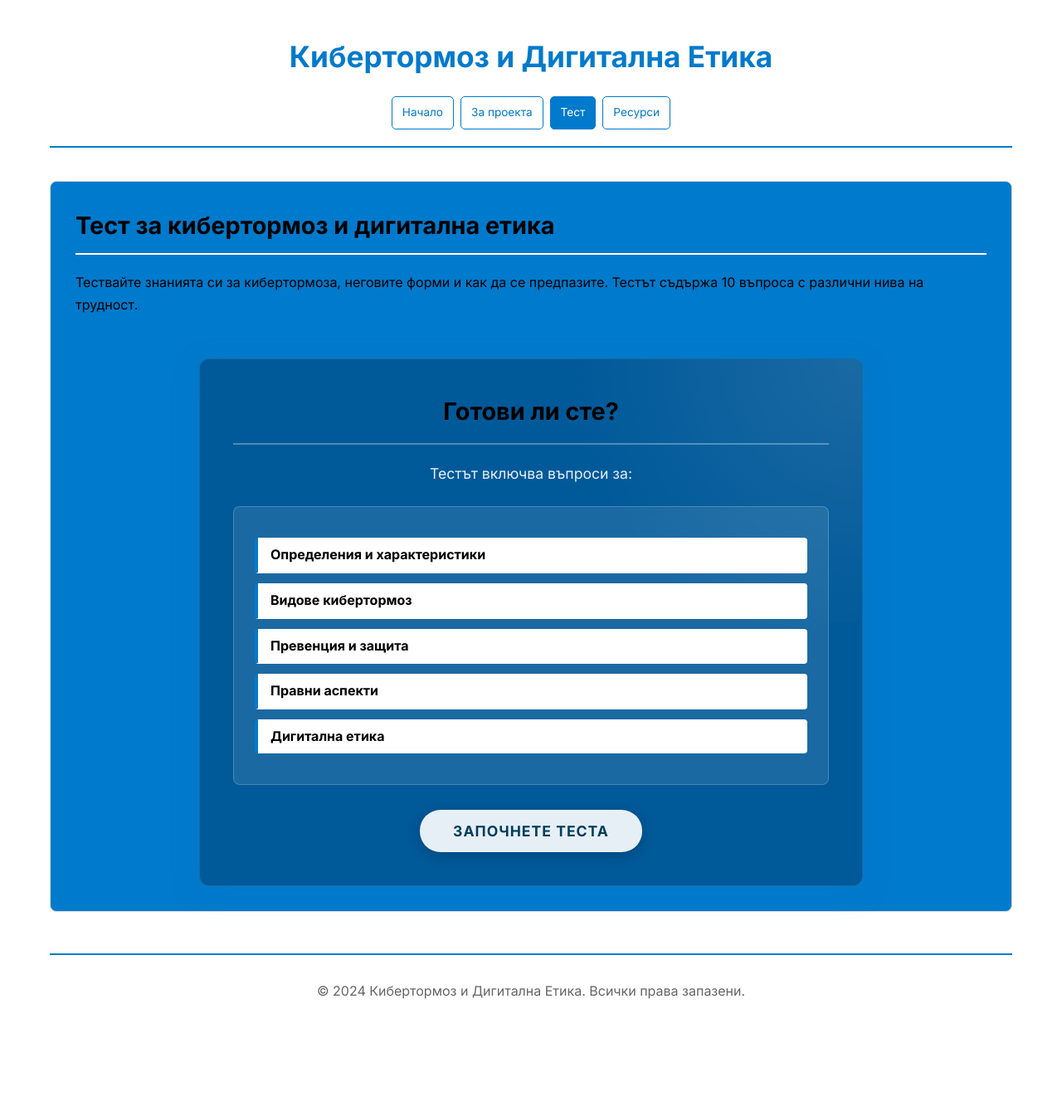
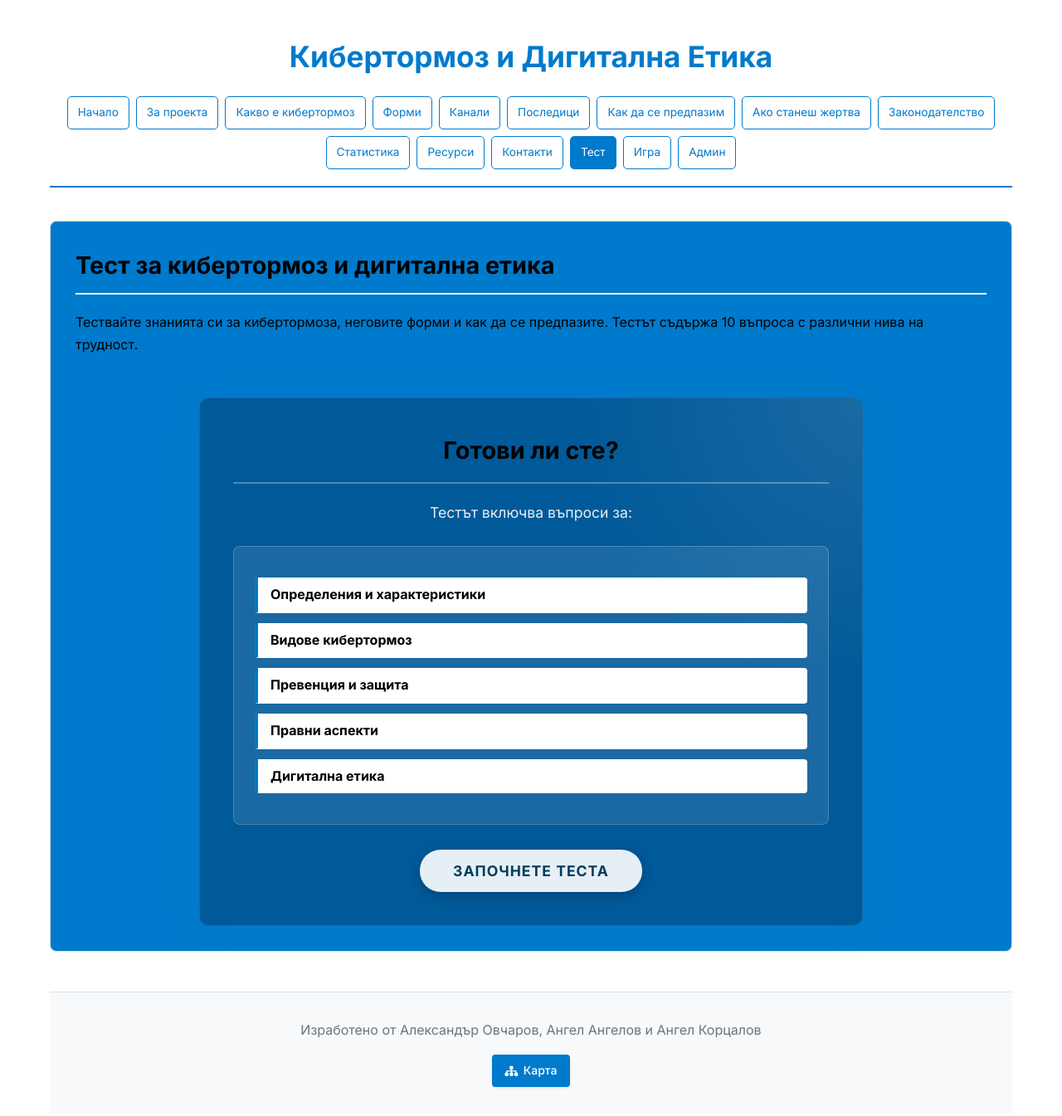
Before and after one commit to AleksandarOvcharov/school-project, a plain HTML site: page quiz/index.html in a window 1280 px wide. Shown: the whole page at 83% size. Before the commit the page ends 1274 px from the top, so only its background shows below. Drawn offline with nearby package versions, Linux system fonts and the light colour scheme; some packages are replaced by stand-ins of ours; a script that the page names is missing.

Commit message:
Bug Fixes

```diff
--- a/quiz/index.html
+++ b/quiz/index.html
@@ -9,24 +9,11 @@
     <link rel="stylesheet" href="style.css">
     <!-- SweetAlert2 CSS -->
     <link rel="stylesheet" href="https://cdn.jsdelivr.net/npm/sweetalert2@11/dist/sweetalert2.min.css">
+    <script src="../script.js" defer></script>
 </head>
 <body>
 
-    <header>
-        <nav>
-            <div class="nav-container">
-                <div class="logo">
-                    <h1>Кибертормоз и Дигитална Етика</h1>
-                </div>
-                <ul class="nav-menu">
-                    <li><a href="../index.html">Начало</a></li>
-                    <li><a href="../about.html">За проекта</a></li>
-                    <li><a href="../quiz/index.html" class="active">Тест</a></li>
-                    <li><a href="../resources.html">Ресурси</a></li>
-                </ul>
-            </div>
-        </nav>
-    </header>
+    <div id="header-component"></div>
 
     <main>
         <section>
@@ -104,11 +91,7 @@
         </section>
     </main>
 
-    <footer>
-        <div class="footer-content">
-            <p>&copy; 2024 Кибертормоз и Дигитална Етика. Всички права запазени.</p>
-        </div>
-    </footer>
+    <div id="footer-component"></div>
     <!-- SweetAlert2 JS -->
     <script src="https://cdn.jsdelivr.net/npm/sweetalert2@11"></script>
 
```
